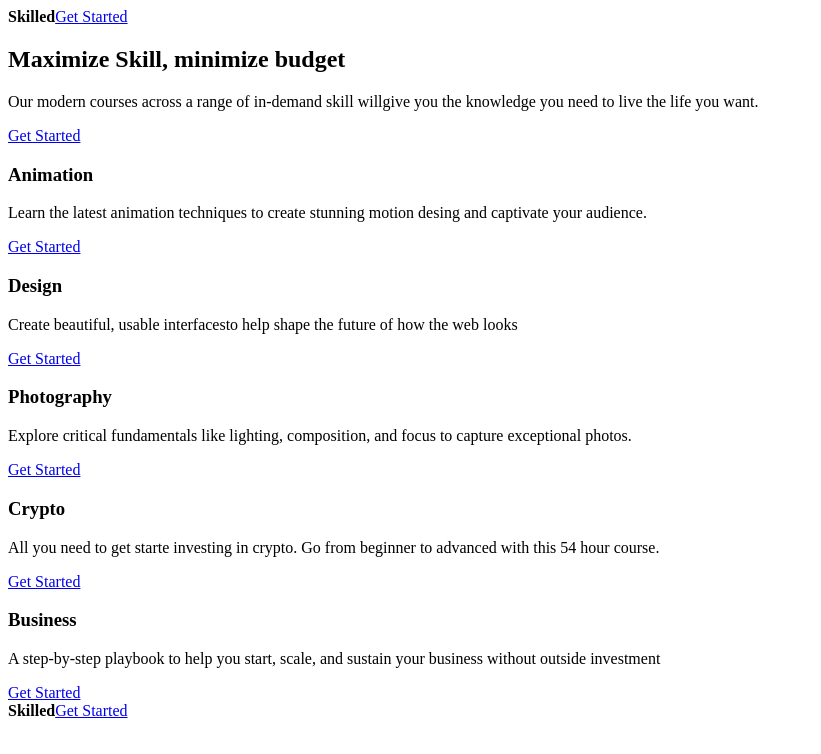
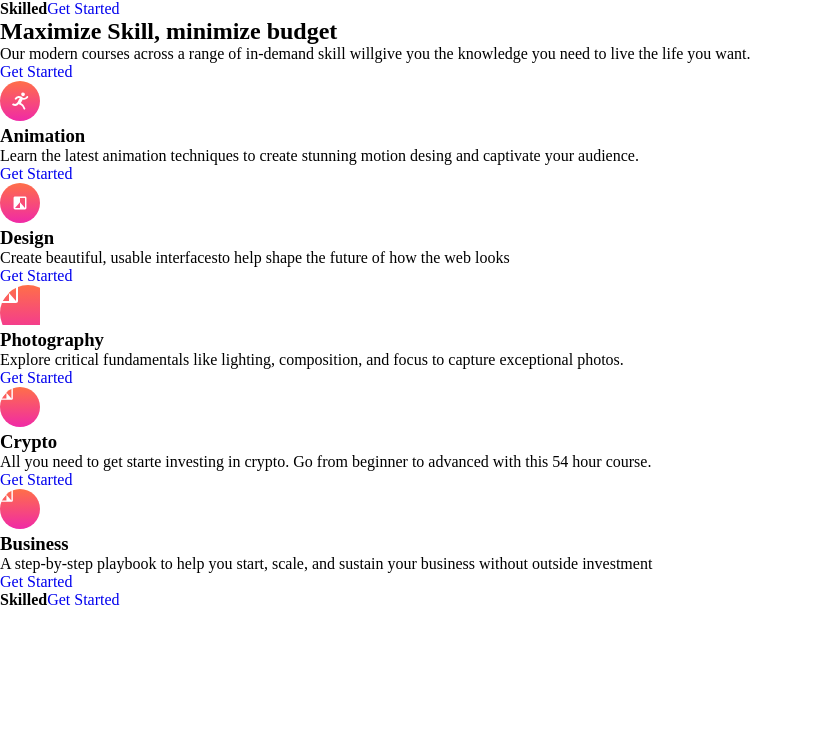
Before and after one commit to sammyodiagbe/skilled-elearning-landng-page, a React (Create React App) app: page / in a window 1280 px wide. Shown: the top 754 px of the page, without its empty margins (0-821 px from the left). Built offline with nearby package versions, Linux system fonts and the light colour scheme.

Commit message:
working on styling

```diff
--- a/src/App.js
+++ b/src/App.js
@@ -1,3 +1,9 @@
+import IconAnimation from "./components/icon-animation";
+import IconBusiness from "./components/icon-business";
+import IconDesign from "./components/icon-design";
+import IconCrypto from "./components/icon-crypto";
+import IconPhotographpy from "./components/icon-photography";
+
 function App() {
   return (
     <div className="container">
@@ -10,6 +16,7 @@ function App() {
       </nav>
       <header className="jumbotron">
         <aside className="write-up">
+          <span></span>
           <h1>Maximize Skill, minimize budget</h1>
           <p>
             Our modern courses across a range of in-demand skill willgive you
@@ -23,6 +30,10 @@ function App() {
       <main className="main">
         <section className="item item-1"></section>
         <section className="item">
+          <span>
+            <IconAnimation />
+          </span>
+
           <h3>Animation</h3>
           <p>
             Learn the latest animation techniques to create stunning motion
@@ -33,6 +44,10 @@ function App() {
           </a>
         </section>
         <section className="item">
+          <span>
+            <IconDesign />
+          </span>
+
           <h3>Design</h3>
           <p>
             Create beautiful, usable interfacesto help shape the future of how
@@ -43,6 +58,10 @@ function App() {
           </a>
         </section>
         <section className="item">
+          <span>
+            <IconPhotographpy />
+          </span>
+
           <h3>Photography</h3>
           <p>
             Explore critical fundamentals like lighting, composition, and focus
@@ -53,6 +72,10 @@ function App() {
           </a>
         </section>
         <section className="item">
+          <span>
+            <IconCrypto />
+          </span>
+
           <h3>Crypto</h3>
           <p>
             All you need to get starte investing in crypto. Go from beginner to
@@ -63,6 +86,10 @@ function App() {
           </a>
         </section>
         <section className="item">
+          <span>
+            <IconBusiness />
+          </span>
+
           <h3>Business</h3>
           <p>
             A step-by-step playbook to help you start, scale, and sustain your
--- a/src/index.js
+++ b/src/index.js
@@ -2,6 +2,7 @@ import React from "react";
 import ReactDOM from "react-dom/client";
 import App from "./App";
 import reportWebVitals from "./reportWebVitals";
+import "./styles/index.css";
 
 const root = ReactDOM.createRoot(document.getElementById("root"));
 root.render(
--- /dev/null
+++ b/src/styles/index.css
@@ -0,0 +1,22 @@
+* {
+  padding: 0;
+  border: none;
+  outline: none;
+  -webkit-box-sizing: border-box;
+          box-sizing: border-box;
+  margin: 0;
+}
+
+body {
+  font-size: 16px;
+}
+
+body a {
+  text-decoration: none;
+}
+
+body svg {
+  height: 40px;
+  width: 40px;
+}
+/*# sourceMappingURL=index.css.map */
--- /dev/null
+++ b/src/styles/index.scss
@@ -0,0 +1,20 @@
+* {
+  padding: 0;
+  border: none;
+  outline: none;
+  box-sizing: border-box;
+  margin: 0;
+}
+
+body {
+  font-size: 16px;
+
+  a {
+    text-decoration: none;
+  }
+
+  svg {
+    height: 40px;
+    width: 40px;
+  }
+}
```
Also changed, not shown: 1 other file (tests, documents, lock files or other folders).
